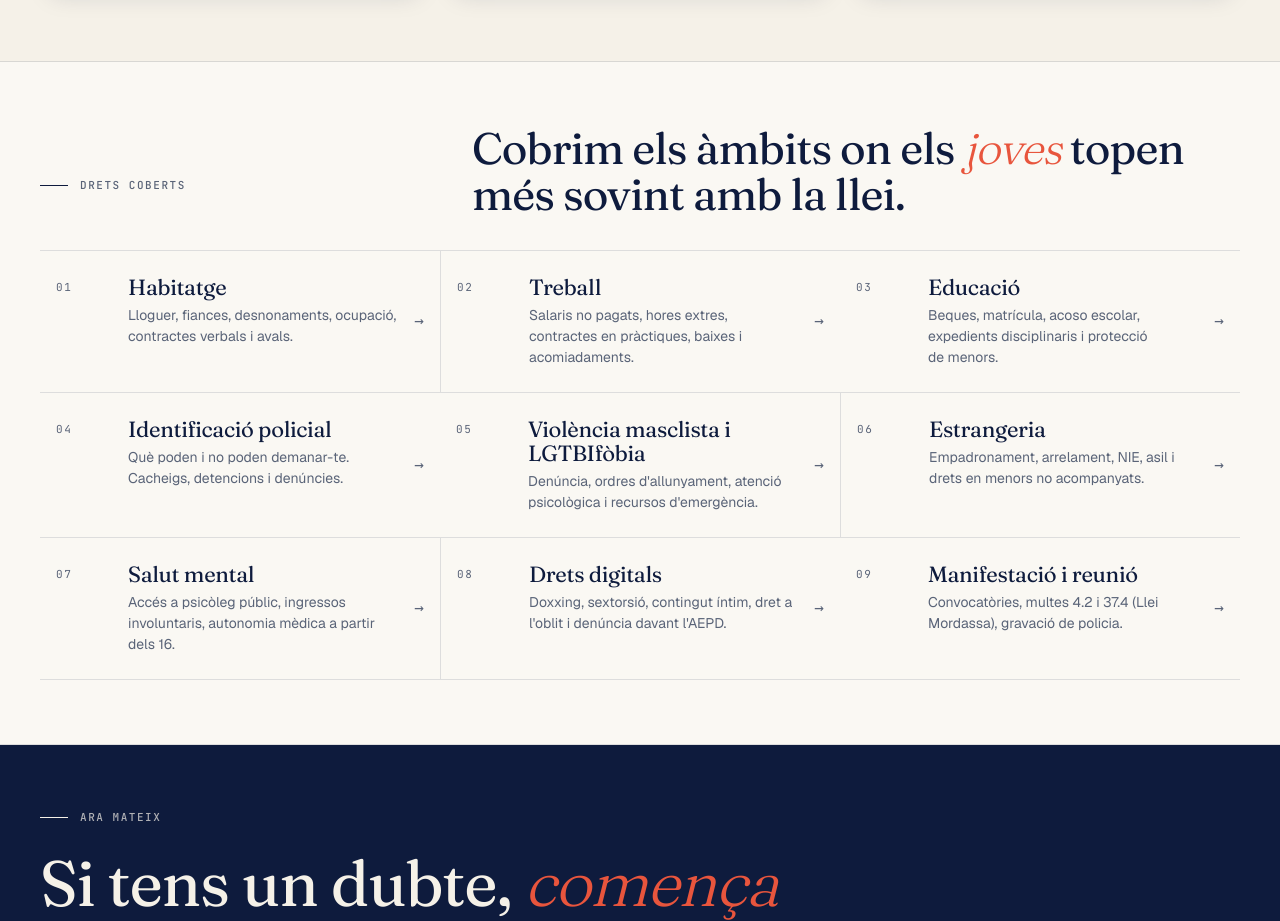
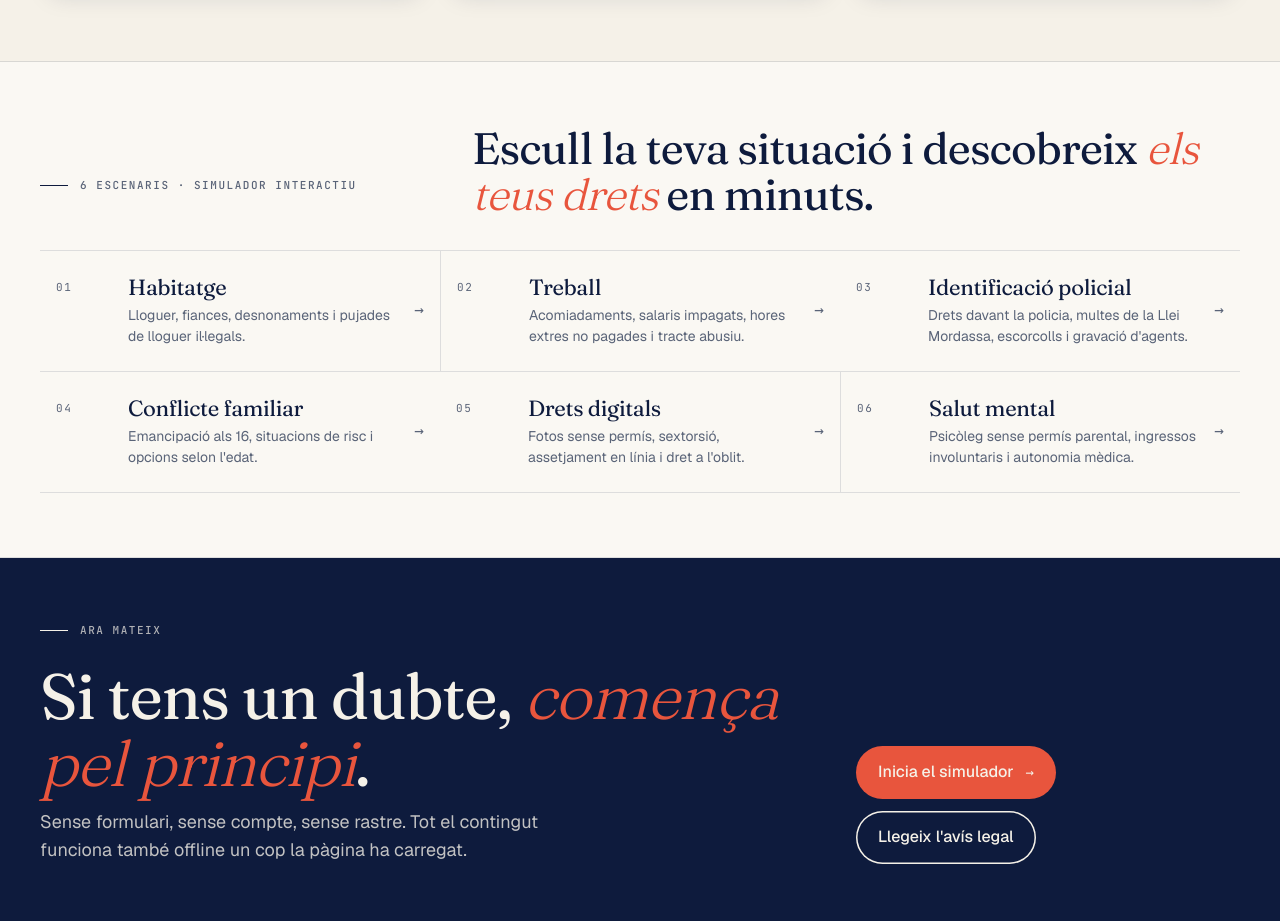
Before and after one commit to samuellihuang/plataforma-drets-juvenils, a React (Vite) app in the folder frontend/: page / in a window 1280 px wide. Shown: the part 1620-2541 px from the top of the page. Built offline with nearby package versions, Linux system fonts and the light colour scheme; the HTML template or start-up script is replaced by a standard one.

Commit message:
Topics: 6 escenaris que coincideixen amb el simulador, navegacio directa

```diff
--- a/frontend/src/components/Home.jsx
+++ b/frontend/src/components/Home.jsx
@@ -130,7 +130,7 @@ function Topics({ setRoute, lang }) {
         </header>
         <div className="topic-grid">
           {L.items.map((t, i) => (
-            <button className="topic" key={i} onClick={() => setRoute("sim")}>
+            <button className="topic" key={i} onClick={() => { if (t.scenario) localStorage.setItem("pdj_sim_start", t.scenario); setRoute("sim"); }}>
               <span className="topic-num">{t.num}</span>
               <div>
                 <h3 className="topic-title">{t.title}</h3>
--- a/frontend/src/components/Simulador.jsx
+++ b/frontend/src/components/Simulador.jsx
@@ -1001,8 +1001,9 @@ function SimResult({ lang, scenario, answers, onReset, setRoute }) {
 }
 
 export default function Simulador({ lang, setRoute }) {
-  const [phase, setPhase] = useState("intro");
-  const [scenario, setScenario] = useState(null);
+  const startScenario = (() => { try { const s = localStorage.getItem("pdj_sim_start"); localStorage.removeItem("pdj_sim_start"); return s; } catch { return null; } })();
+  const [phase, setPhase] = useState(startScenario ? "flow" : "intro");
+  const [scenario, setScenario] = useState(startScenario);
   const [answers, setAnswers] = useState([]);
   const reset = () => { setPhase("intro"); setScenario(null); setAnswers([]); };
 
--- a/frontend/src/i18n/data.js
+++ b/frontend/src/i18n/data.js
@@ -41,20 +41,17 @@ const ca = {
     ],
   },
   topics: {
-    eyebrow: "Drets coberts",
-    title_a: "Cobrim els àmbits on els ",
-    title_em: "joves",
-    title_b: " topen més sovint amb la llei.",
+    eyebrow: "6 escenaris · Simulador interactiu",
+    title_a: "Escull la teva situació i descobreix ",
+    title_em: "els teus drets",
+    title_b: " en minuts.",
     items: [
-      { num: "01", title: "Habitatge", body: "Lloguer, fiances, desnonaments, ocupació, contractes verbals i avals." },
-      { num: "02", title: "Treball", body: "Salaris no pagats, hores extres, contractes en pràctiques, baixes i acomiadaments." },
-      { num: "03", title: "Educació", body: "Beques, matrícula, acoso escolar, expedients disciplinaris i protecció de menors." },
-      { num: "04", title: "Identificació policial", body: "Què poden i no poden demanar-te. Cacheigs, detencions i denúncies." },
-      { num: "05", title: "Violència masclista i LGTBIfòbia", body: "Denúncia, ordres d'allunyament, atenció psicològica i recursos d'emergència." },
-      { num: "06", title: "Estrangeria", body: "Empadronament, arrelament, NIE, asil i drets en menors no acompanyats." },
-      { num: "07", title: "Salut mental", body: "Accés a psicòleg públic, ingressos involuntaris, autonomia mèdica a partir dels 16." },
-      { num: "08", title: "Drets digitals", body: "Doxxing, sextorsió, contingut íntim, dret a l'oblit i denúncia davant l'AEPD." },
-      { num: "09", title: "Manifestació i reunió", body: "Convocatòries, multes 4.2 i 37.4 (Llei Mordassa), gravació de policia." },
+      { num: "01", title: "Habitatge", body: "Lloguer, fiances, desnonaments i pujades de lloguer il·legals.", scenario: "habitatge" },
+      { num: "02", title: "Treball", body: "Acomiadaments, salaris impagats, hores extres no pagades i tracte abusiu.", scenario: "treball" },
+      { num: "03", title: "Identificació policial", body: "Drets davant la policia, multes de la Llei Mordassa, escorcolls i gravació d'agents.", scenario: "policial" },
+      { num: "04", title: "Conflicte familiar", body: "Emancipació als 16, situacions de risc i opcions selon l'edat.", scenario: "familiar" },
+      { num: "05", title: "Drets digitals", body: "Fotos sense permís, sextorsió, assetjament en línia i dret a l'oblit.", scenario: "digital" },
+      { num: "06", title: "Salut mental", body: "Psicòleg sense permís parental, ingressos involuntaris i autonomia mèdica.", scenario: "salut" },
     ],
   },
   testimonials: {
```
